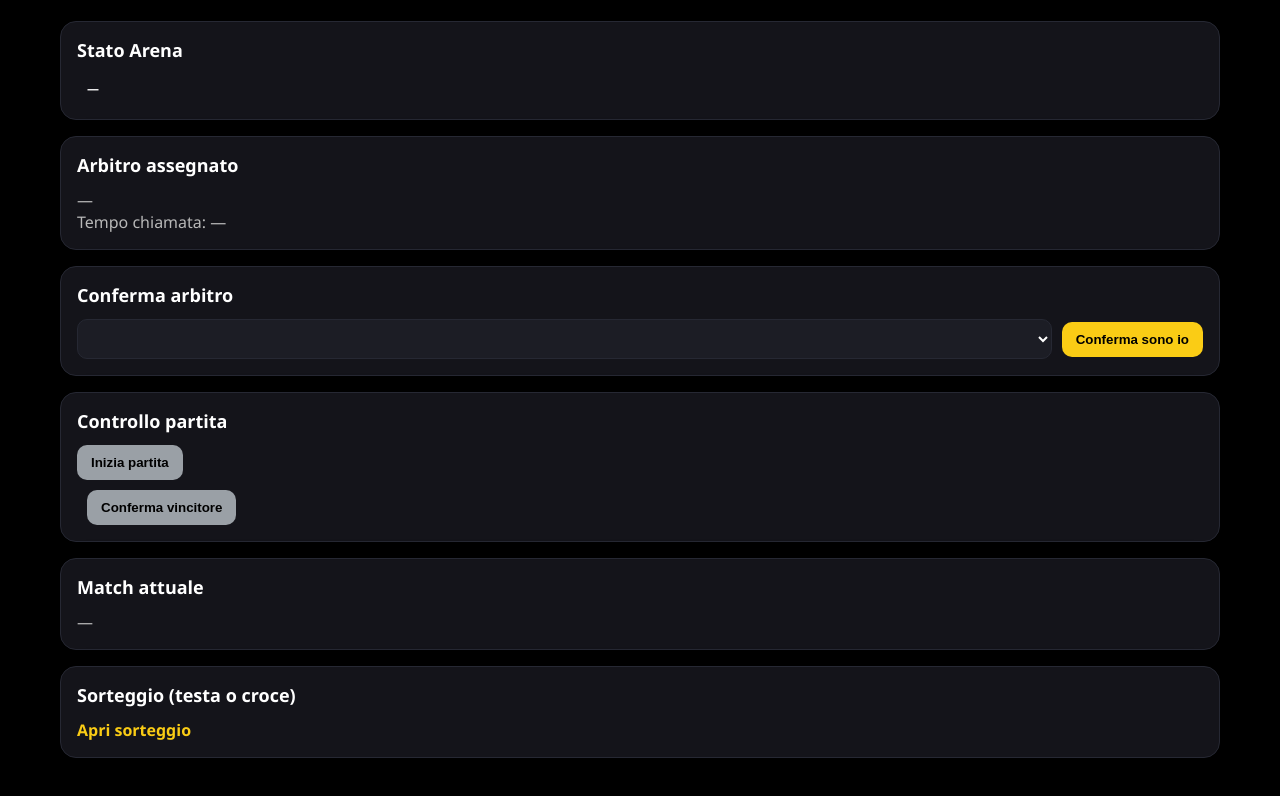
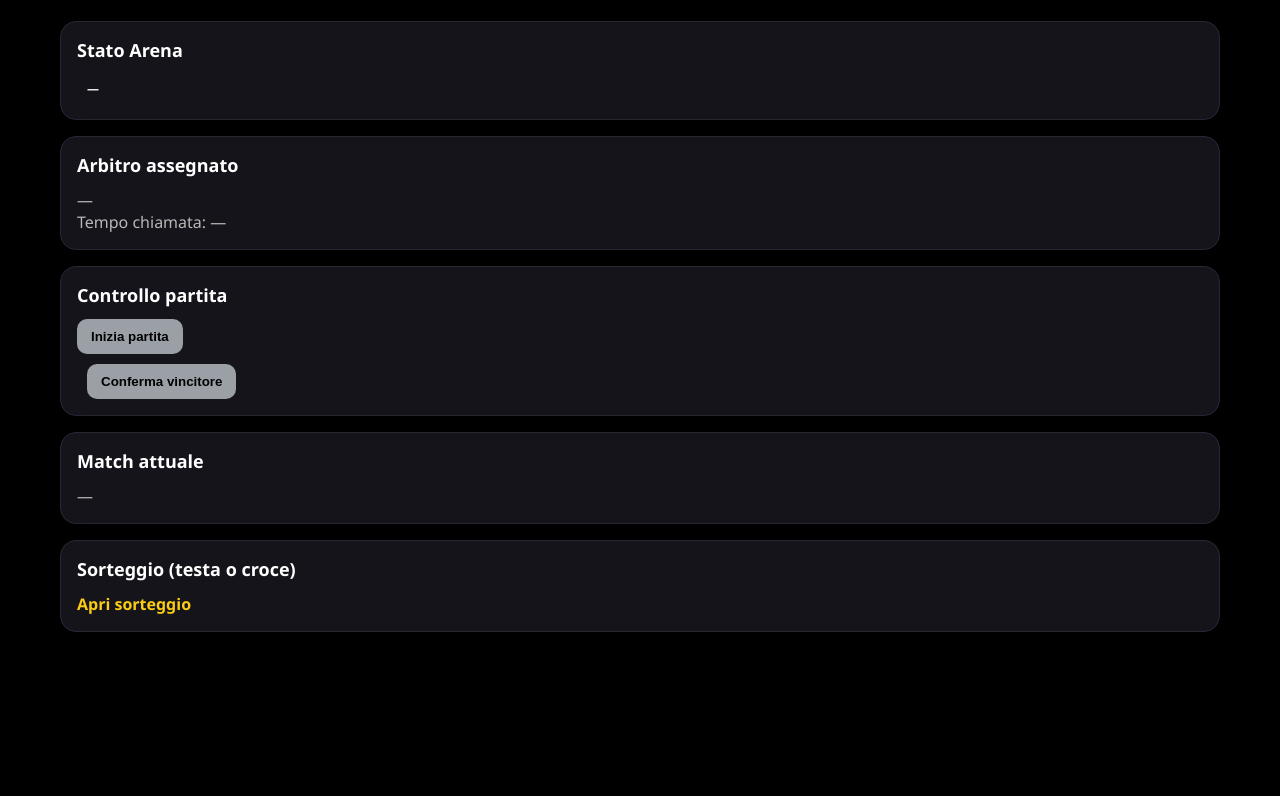
Before and after one commit to farinellafarinella/arbitri-, a website: page arena.html in a window 1280 px wide. Shown: the part 104-900 px from the top of the page. After the commit the page ends 800 px from the top, so only its background shows below. Drawn offline with Linux system fonts and the light colour scheme; no server answers.

Commit message:
Update arena.html

```diff
--- a/arena.html
+++ b/arena.html
@@ -32,15 +32,6 @@
             <h2>Arbitro assegnato</h2>
             <div id="assignedReferee" class="muted">—</div>
             <div class="muted">Tempo chiamata: <span id="countdown">—</span></div>
-          </div>
-
-          <div class="card">
-            <h2>Conferma arbitro</h2>
-            <div class="row">
-              <select id="refereeSelectArena"></select>
-              <button id="confirmRefereeBtn">Conferma sono io</button>
-            </div>
-            <div id="refereeMessage" class="muted"></div>
           </div>
 
           <div class="card">
```
